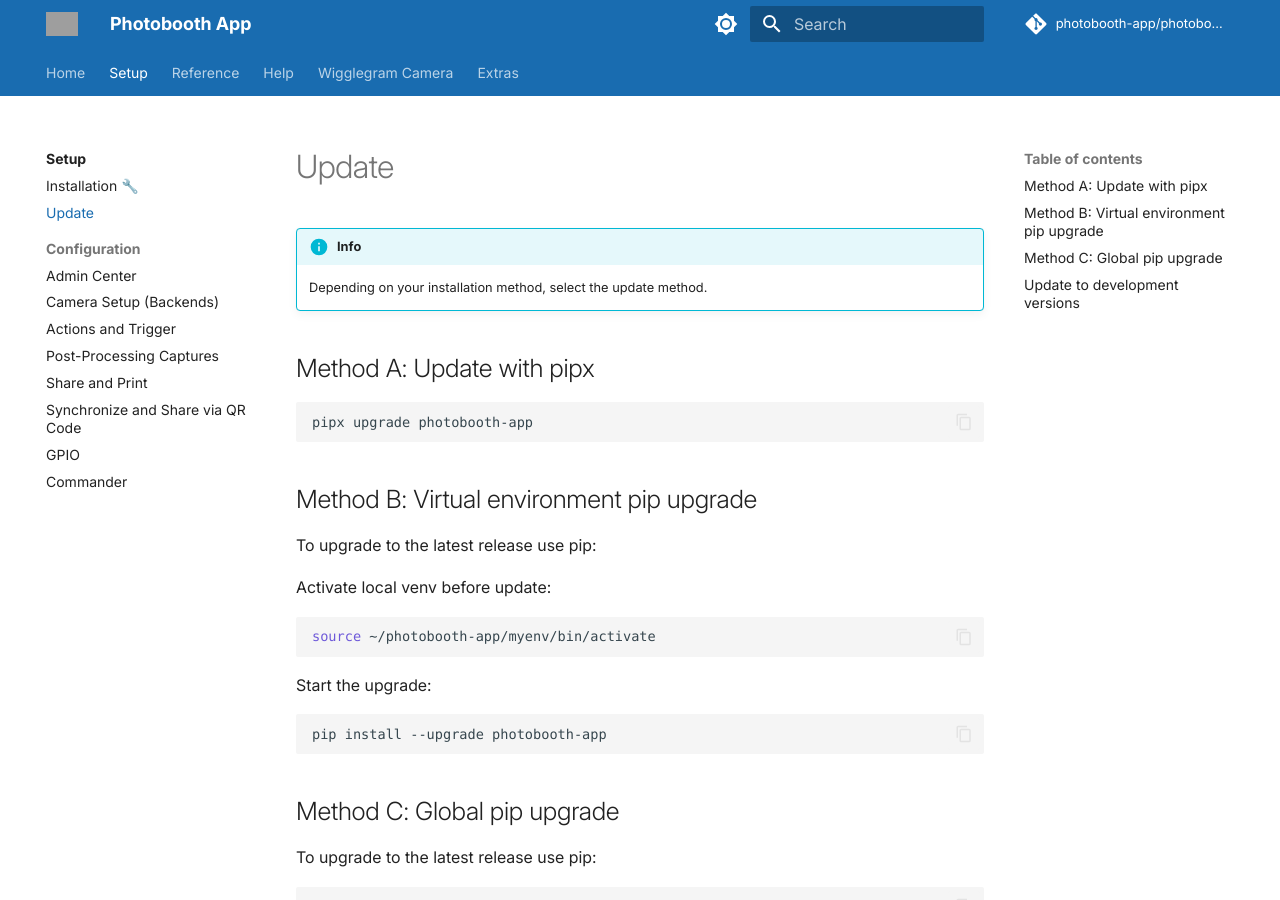
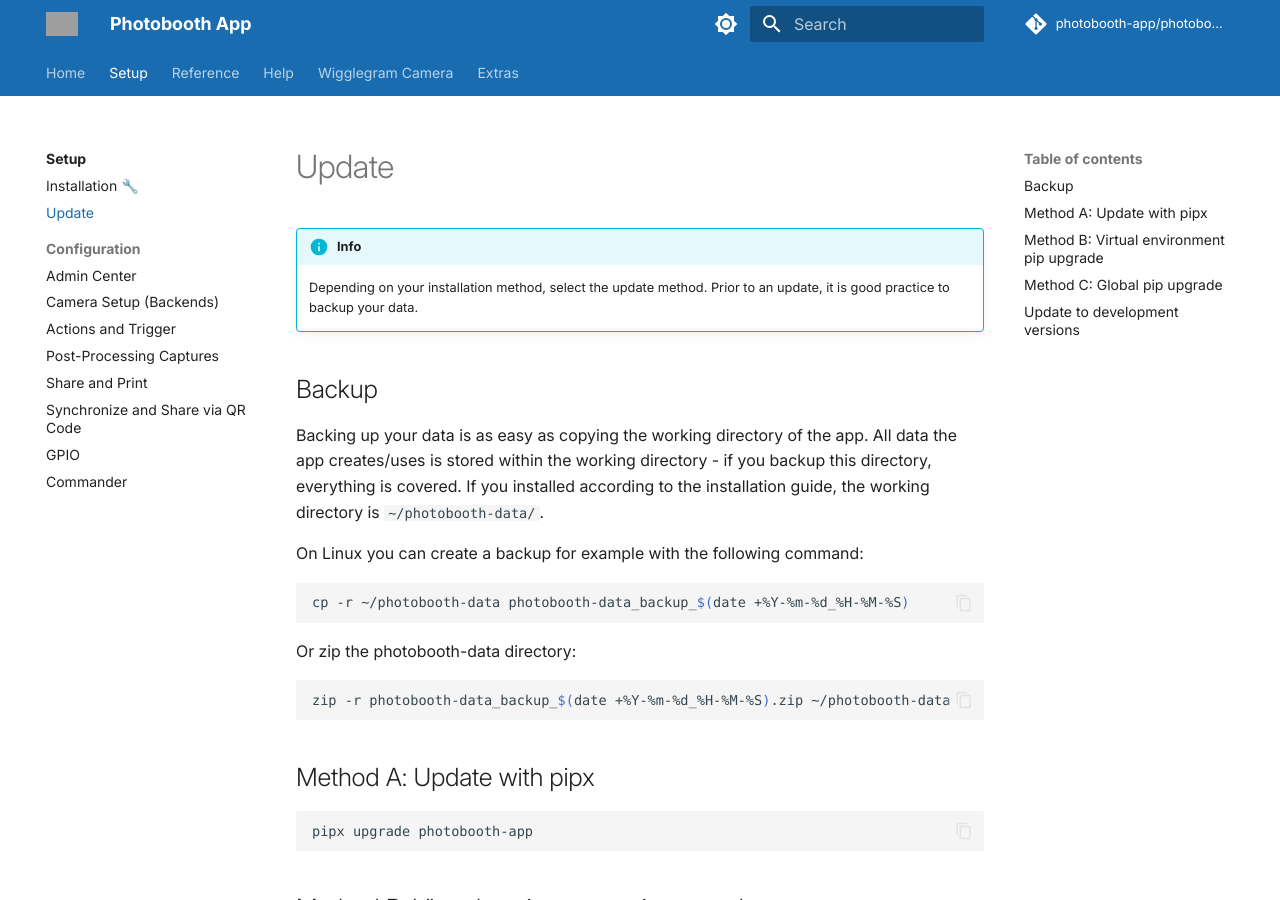
Before and after one commit to photobooth-app/photobooth-docs, an MkDocs documentation site: the page built from docs/setup/update.md, in a window 1280 px wide and 900 px high. Built offline with MkDocs 1.6.1 and Material for MkDocs 9.7.7, drawn with Linux system fonts in a browser that asks for light colours; comment, search, counter and statistics services are not loaded; grey boxes are pictures that could not be loaded.

Commit message:
add note on backup.

````diff
--- a/docs/setup/update.md
+++ b/docs/setup/update.md
@@ -3,6 +3,28 @@
 
 !!! info
     Depending on your installation method, select the update method.
+    Prior to an update, it is good practice to backup your data.
+
+
+
+## Backup
+
+Backing up your data is as easy as copying the working directory of the app.
+All data the app creates/uses is stored within the working directory - if you backup this directory, everything is covered.
+If you installed according to the installation guide, the working directory is `~/photobooth-data/`.
+
+
+On Linux you can create a backup for example with the following command:
+```zsh
+cp -r ~/photobooth-data photobooth-data_backup_$(date +%Y-%m-%d_%H-%M-%S)
+```
+
+Or zip the photobooth-data directory:
+```zsh
+zip -r photobooth-data_backup_$(date +%Y-%m-%d_%H-%M-%S).zip ~/photobooth-data
+```
+
+
 
 ## Method A: Update with pipx
 
````
